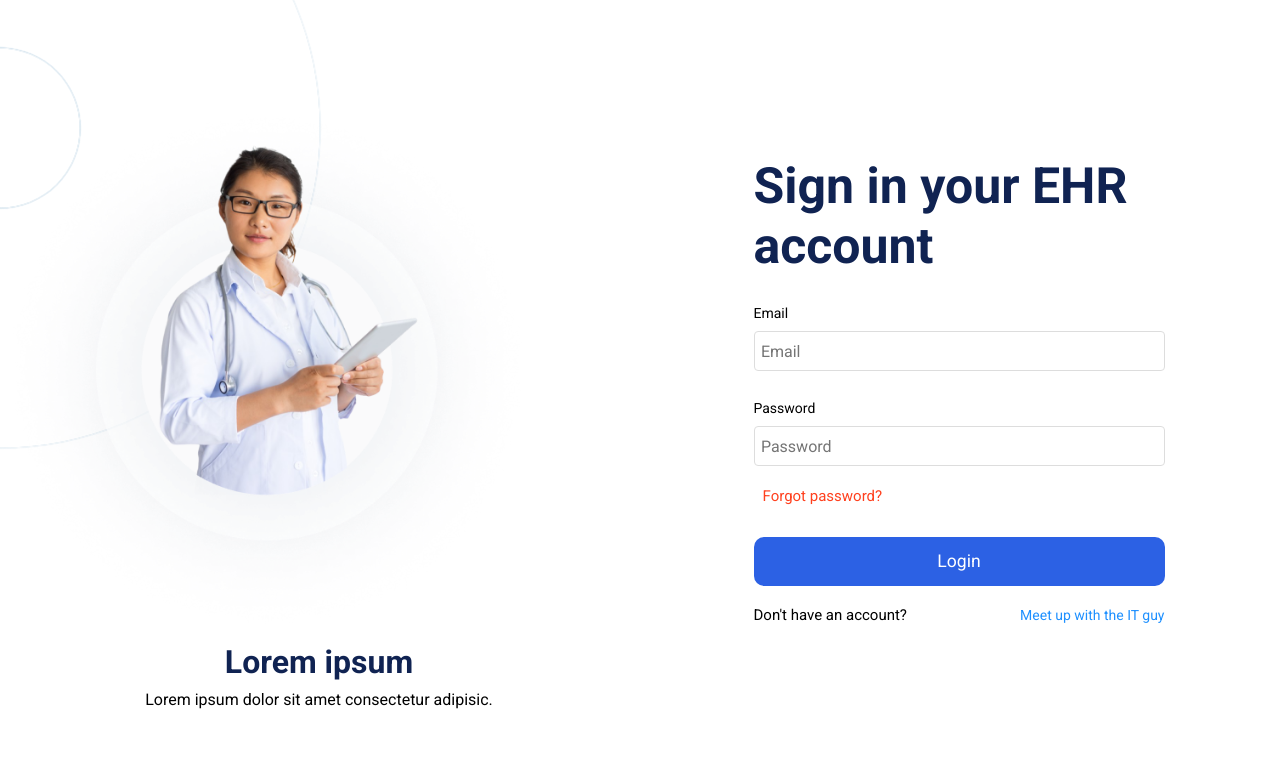
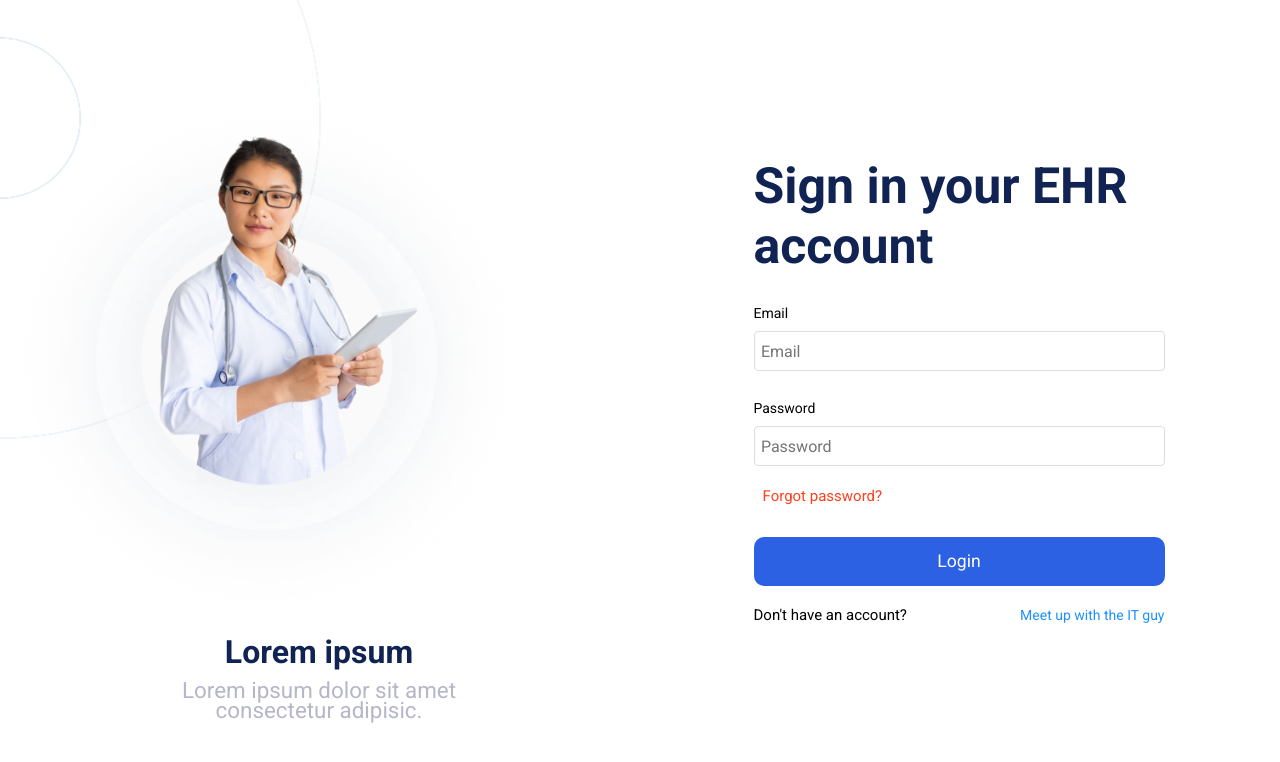
Before and after one commit to acquahsamuel/lawpavilion-angular, an Angular app: page /auth/login in a window 1280 px wide. Shown: the top 762 px of the page. Built offline with nearby package versions, Linux system fonts and the light colour scheme.

Commit message:
ui clone clean up

```diff
--- a/src/app/modules/user-auth/pages/login/login.component.html
+++ b/src/app/modules/user-auth/pages/login/login.component.html
@@ -11,7 +11,7 @@
 
     <div class="left-side-cta">
       <h4>Lorem ipsum</h4>
-      <p>Lorem ipsum dolor sit amet consectetur adipisic.</p>
+      <p>Lorem ipsum dolor sit amet <br/> consectetur adipisic.</p>
     </div>
   </div>
   <div class="right-side">
--- a/src/app/modules/user-auth/pages/login/login.component.scss
+++ b/src/app/modules/user-auth/pages/login/login.component.scss
@@ -14,7 +14,9 @@
   }
 
   p {
-    font-size: 1rem;
+    font-size: 1.4rem;
+    color: rgb(182, 182, 201);
+    text-align: center;
   }
 }
 
```
